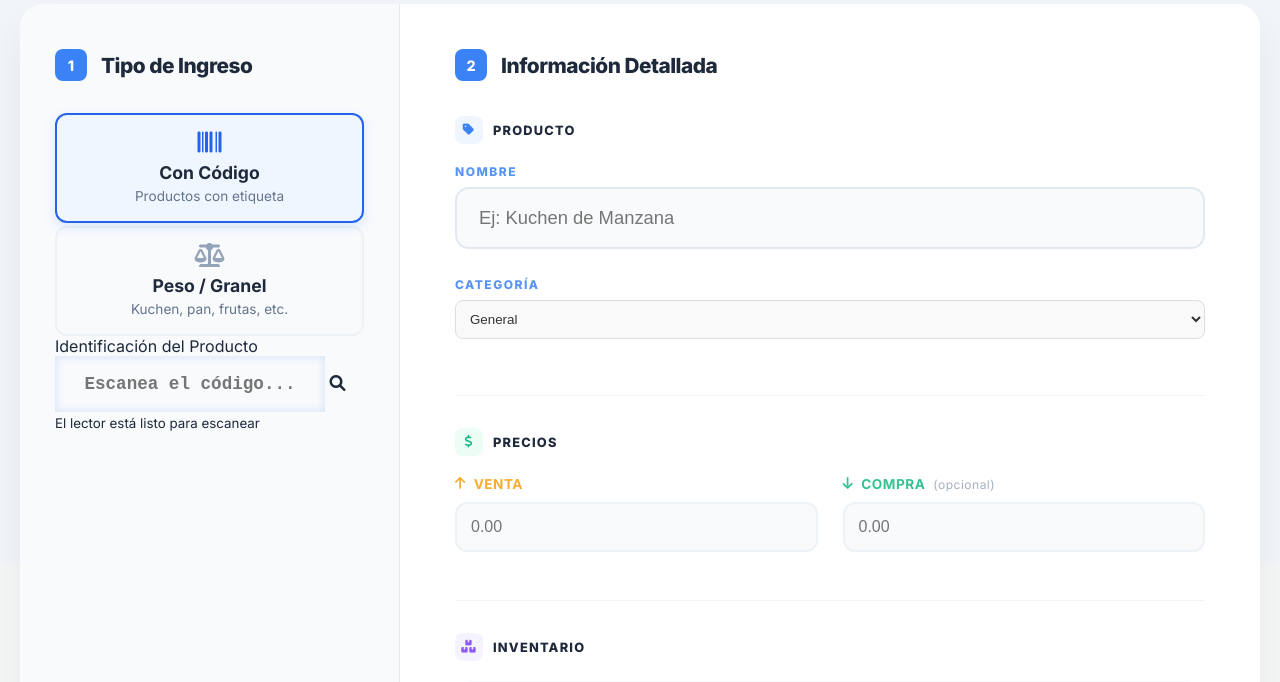
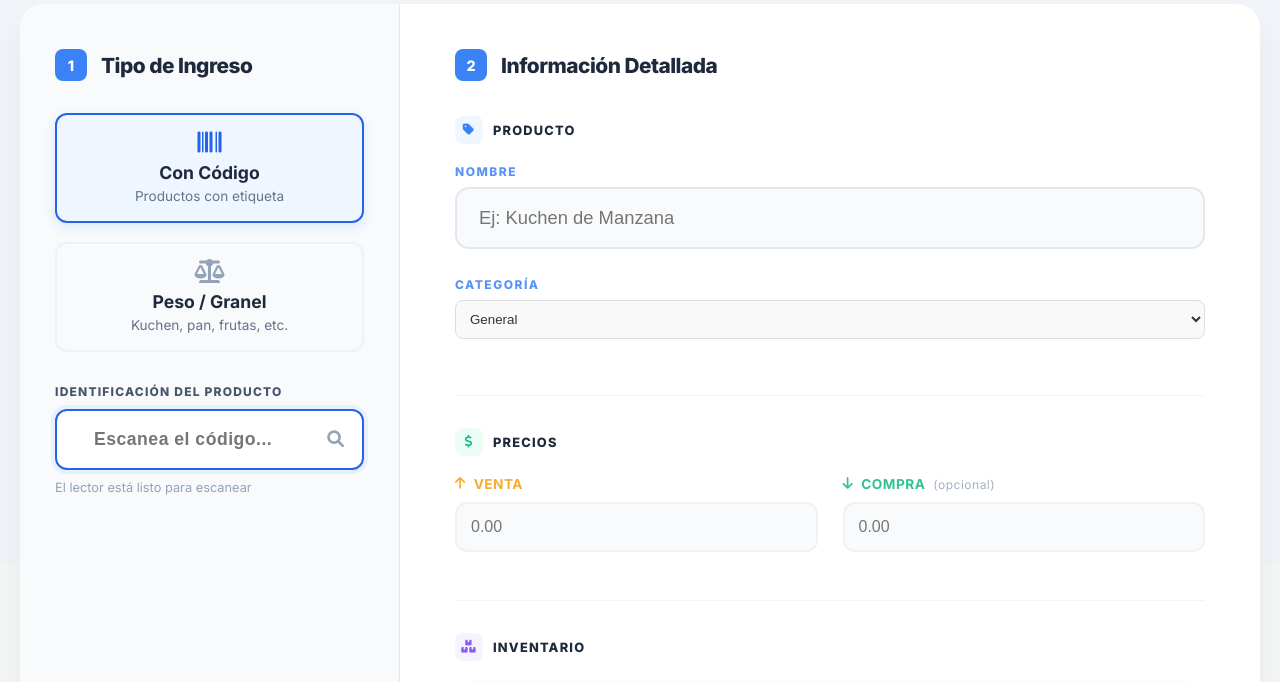
Before and after one commit to SebastianEdison/InWeb, a Flask app: page /agregar in a window 1280 px wide. Shown: the part 237-919 px from the top of the page. Run offline with Flask 3, Linux system fonts and the light colour scheme; the visitor is signed in with stand-in values (Sample User, id 1).

Commit message:
Arregla el recuadro de busqueda de codigo y el espaciado de Tipo de Ingreso
El div del buscador usaba la clase search-box-modern en el HTML pero el CSS
solo definia .search-box (sin "-modern"): quedaba sin borde ni fondo real,
apenas visible. Se renombra para que conecten. De paso se saca la fuente
Courier New monoespaciada del input (se veia como letras al azar) y se usa
la tipografia normal de la pagina.

Tambien se agrega separacion entre los recuadros "Con Codigo" / "Peso o
Granel" (el contenedor no tenia gap definido, quedaban pegados) y estilos
que faltaban para el label y el texto de ayuda de esa zona.

```diff
--- a/static/registros_producto.css
+++ b/static/registros_producto.css
@@ -101,6 +101,32 @@ body {
     font-size: 0.85rem;
     color: #64748b;
     line-height: 1.4;
+}
+
+.tipo-selector-vertical {
+    display: flex;
+    flex-direction: column;
+    gap: 16px;
+    margin-bottom: 32px;
+}
+
+.identificador-area {
+    display: flex;
+    flex-direction: column;
+    gap: 10px;
+}
+
+.lbl-generico {
+    font-size: 0.75rem;
+    text-transform: uppercase;
+    letter-spacing: 1.2px;
+    font-weight: 800;
+    color: #475569;
+}
+
+#helper-identificador {
+    color: #94a3b8;
+    font-size: 0.8rem;
 }
 
 /* --- PANEL DERECHO: FORMULARIO Y INPUTS PRO --- */
--- a/static/style.css
+++ b/static/style.css
@@ -455,8 +455,9 @@ h1, h2, h3 {
 /* =========================================
    6. BUSCADOR DE CÓDIGO (Agregar productos)
    ========================================= */
-.search-box {
-    display: flex;
+.search-box-modern {
+    display: flex;
+    align-items: center;
     background: var(--bg-light);
     border: 2px solid #cbd5e1;
     border-radius: var(--radius);
@@ -464,33 +465,31 @@ h1, h2, h3 {
     transition: all 0.3s ease;
 }
 
-.search-box:focus-within { border-color: var(--primary); background: var(--white); }
+.search-box-modern:focus-within {
+    border-color: var(--primary);
+    background: var(--white);
+    box-shadow: 0 0 0 4px rgba(59, 130, 246, 0.08);
+}
 
 #codigo_search {
     flex: 1;
+    min-width: 0;
     border: none;
     background: transparent;
     padding: 18px 20px;
     font-size: 1.1rem;
-    font-family: 'Courier New', monospace;
-    font-weight: bold;
+    font-weight: 600;
+    letter-spacing: 0.5px;
     color: #334155;
     outline: none;
     text-align: center;
 }
 
-#codigo_search:focus { box-shadow: inset 0 0 10px rgba(59, 130, 246, 0.2); }
-
-.btn-search-icon {
-    background: var(--primary);
-    color: white;
-    border: none;
-    width: 55px;
-    cursor: pointer;
-    font-size: 1.1rem;
-    transition: background 0.2s;
-}
-.btn-search-icon:hover { background: var(--primary-hover); }
+.icon-search-inside {
+    padding: 0 18px;
+    color: #94a3b8;
+    font-size: 1.05rem;
+}
 
 .search-helper {
     text-align: center;
```
